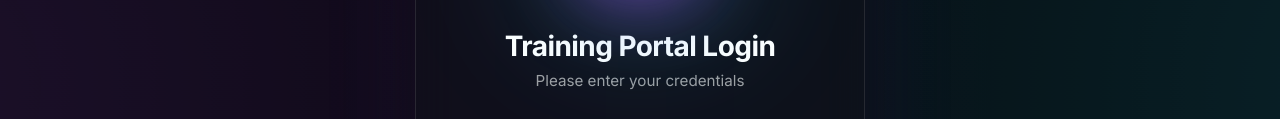
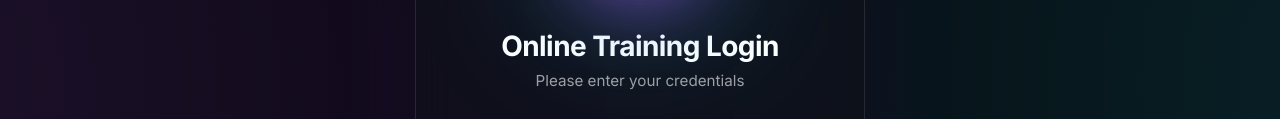
Before and after one commit to rungnapalumi/training-online-portal, a website: page login.html in a window 1280 px wide. Shown: the part 330-449 px from the top of the page. Drawn offline with Linux system fonts and the light colour scheme.

Commit message:
Rename login heading to Online Training Login

```diff
--- a/login.html
+++ b/login.html
@@ -328,7 +328,7 @@
             <div class="logo-container">
                 <img src="brand-logo.png" alt="AI People Reader" class="logo-image">
             </div>
-            <h2>Training Portal Login</h2>
+            <h2>Online Training Login</h2>
             <p class="subtitle">Please enter your credentials</p>
 
             <div id="errorMessage" class="error-message"></div>
@@ -374,7 +374,7 @@
         // Login page translations
         const loginTranslations = {
             en: {
-                title: "Training Portal Login",
+                title: "Online Training Login",
                 subtitle: "Please enter your credentials",
                 usernameLabel: "Username",
                 usernamePlaceholder: "Enter your username",
```
